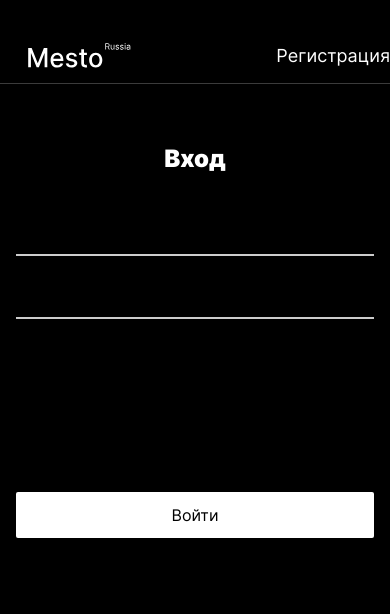
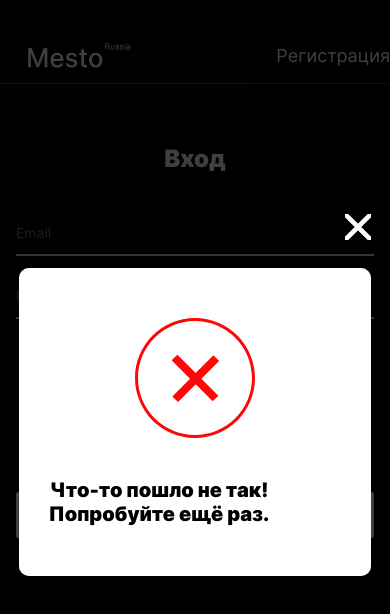
Before and after one commit to MashaRakitskaya/react-mesto-auth, a React (Create React App) app: page /signin in a window 390 px wide. Shown: the top 614 px of the page. Built offline with nearby package versions, Linux system fonts and the light colour scheme; no server answers.

Commit message:
infoTooltip

```diff
--- /dev/null
+++ b/src/blocks/popup/__content/_type/popup__content_type_info-tool-tip.css
@@ -0,0 +1,14 @@
+.popup__content_type_info-tool-tip{
+    padding-left: 36px;
+    padding-right: 36px;
+    padding-top: 60px;
+    padding-bottom: 60px;
+}
+@media screen and (max-width: 730px) {
+    .popup__content_type_info-tool-tip {
+        padding-left: 18px;
+        padding-right: 18px;
+        padding-top: 50px;
+        padding-bottom: 50px;
+    }
+}
--- /dev/null
+++ b/src/blocks/popup/__title/_type/popup__title_type_info-tool-tip.css
@@ -0,0 +1,14 @@
+.popup__title_type_info-tool-tip {
+    margin-top: 32px;
+    margin-bottom: 0px;
+    width: 358px;
+    text-align: center;
+}
+@media screen and (max-width: 730px) {
+    .popup__title_type_info-tool-tip {
+        font-size: 20px;
+        line-height: 24px;
+        width: 244px;
+        margin-top: 40px;
+    }
+}
--- /dev/null
+++ b/src/blocks/popup/__union/popup__union.css
@@ -0,0 +1,7 @@
+.popup__union {
+    width: 120px;
+    height: 120px;
+    /* margin-bottom: 32px; */
+    display: block;
+    margin: auto;
+}
--- /dev/null
+++ b/src/blocks/popup/_type/popup_type_info-tool-tip.css
@@ -0,0 +1,19 @@
+/* .popup_type_info-tool-tip {
+    visibility: visible;
+    opacity: 1;
+} */
+
+.popup_type_info-tool-tip {
+    position: fixed;
+    justify-content: center;
+    align-items: center;
+    background-color: rgba(0, 0, 0, 0.5);
+    top: 0px;
+    left: 0px;
+    bottom: 0px;
+    right: 0px;
+    display: flex;
+    visibility: visible;
+    opacity: 1;
+    transition: visibility 0.6s, opacity 0.5s linear;
+}
--- a/src/components/App.js
+++ b/src/components/App.js
@@ -14,12 +14,16 @@ import Login from "./Login.js";
 import { Route, Switch, Redirect, useHistory } from 'react-router-dom';
 import ProtectedRoute from "./ProtectedRoute.js";
 import * as auth from '../utils/auth.js';
+import InfoTooltip from "./InfoTooltip.js";
+import allowUnion from "../images/allowUnion.svg";
+import denyUnion from "../images/denyUnion.svg";
 
 function App() {
     const [isEditProfilePopupOpen, setIsEditProfilePopupOpen] = useState(false);
     const [isAddPlacePopupOpen, setIsAddPlacePopupOpen] = useState(false);
     const [isEditAvatarPopupOpen, setIsEditAvatarPopupOpen] = useState(false);
     const [isBigPhotoPopupOpen, setIsBigPhotoPopupOpen] = useState(false);
+    const [isInfoTooltipPopupOpen, setInfoTooltipPopupOpen] = useState(false);
     const [selectedCard, setSelectedCard] = useState({});
     const [currentUser, setCurrentUser] = useState({});
     const [cards, setCards] = useState([]);
@@ -33,6 +37,9 @@ function App() {
 
     const [userEmail, setUserEmail] = useState(data.email);
 
+    function handleInfoTooltip() {
+        setInfoTooltipPopupOpen(true)
+    };
 
     function handleEditAvatarClick() {
         setIsEditAvatarPopupOpen(true)
@@ -163,14 +170,15 @@ function App() {
 
     const handleTokenCheck = useCallback(() => {
         const token = localStorage.getItem('token');
+        console.log(localStorage.getItem('token'));
         if (token) {
-            auth.getContent(token)
+            auth.checkToken(token)
             .then((result) => {
             if (result) {
                 setLoggedIn(true)
                 // setData({ email: result.email })
                 setUserEmail(result.data.email)
-                // console.log(result.data.email)
+                console.log(result.data.email)
                 history.push('/main')
             }
             })
@@ -188,6 +196,7 @@ function App() {
         setData(initialData);
         setLoggedIn(false);
         history.push('/signin');
+        // console.log(localStorage.getItem('token'));
     };
     // console.log(localStorage.getItem('token'));
 
@@ -266,6 +275,24 @@ function App() {
                         </>}
                     />
 
+                    <InfoTooltip
+                      title="Вы успешно зарегистрировались!"
+                      src={allowUnion}
+                      alt="allow"
+                      isOpen={isInfoTooltipPopupOpen}
+                      onClose={closeAllPopups}
+                      onOvarlayClose={closeByOverlay}
+                    />
+
+                    <InfoTooltip
+                      title="Что-то пошло не так! Попробуйте ещё раз."
+                      src={denyUnion}
+                      alt="allow"
+                      isOpen={isInfoTooltipPopupOpen}
+                      onClose={closeAllPopups}
+                      onOvarlayClose={closeByOverlay}
+                    />
+
                 </CurrentUserContext.Provider>
             </div>
         </div>
--- a/src/components/InfoTooltip.js
+++ b/src/components/InfoTooltip.js
@@ -0,0 +1,30 @@
+import { useEffect } from 'react';
+const escape = 27;
+
+function InfoTooltip({ title , src, alt,  isOpen, onClose, onOvarlayClose }) {
+    useEffect(
+        () => {
+            if(!isOpen) return;
+            const handleEscClose =(event) => {
+                if((event.keyCode === escape)) {
+                    onClose()
+                }
+            }
+            document.addEventListener('keyup', handleEscClose);
+            return () => {
+                document.removeEventListener('keyup', handleEscClose);
+            }
+        }
+    )
+
+    return (
+        <div className={`popup popup_type_info-tool-tip ${isOpen && 'popup_opened'}`} onClick={onOvarlayClose}>
+                <div className="popup__content popup__content_type_info-tool-tip">
+                    <button className="popup__close popup__close_type_info-tool-tip" type="button" onClick={onClose}></button>
+                    <img  className="popup__union" src={src} alt={alt} />
+                    <h3 className="popup__title popup__title_type_info-tool-tip">{title}</h3>
+                </div>
+        </div>
+    );
+}
+export default InfoTooltip;
--- a/src/components/Login.js
+++ b/src/components/Login.js
@@ -44,6 +44,7 @@ function Login({ onLogin }) {
                         type="email"
                         name="email"
                         onChange={handleChange}
+                        placeholder="Email"
                     />
                     <span id="login-email-input-error" className="login__input-error"></span>
                 </label>
@@ -55,6 +56,7 @@ function Login({ onLogin }) {
                         type="password"
                         name="password"
                         onChange={handleChange}
+                        placeholder="Пароль"
                     />
                     <span id="login-password-input-error" className="login__input-error"></span>
                 </label>
--- a/src/components/Register.js
+++ b/src/components/Register.js
@@ -50,6 +50,7 @@ function Register({onRegister}) {
                         type="email"
                         name="email"
                         onChange={handleChange}
+                        placeholder="Email"
                     />
                     <span id="sign-up-email-input-error" className="sign-up__input-error"></span>
                 </label>
@@ -61,6 +62,7 @@ function Register({onRegister}) {
                         type="password"
                         name="password"
                         onChange={handleChange}
+                        placeholder="Пароль"
                     />
                     <span id="sign-up-password-input-error" className="sign-up__input-error"></span>
                 </label>
--- a/src/index.css
+++ b/src/index.css
@@ -38,22 +38,27 @@
 @import url(./blocks/footer/__copyright/footer__copyright.css);
 
 @import url(./blocks/popup/popup.css);
+@import url(./blocks/popup/_type/popup_type_info-tool-tip.css);
 @import url(./blocks/popup/__content/popup__content.css);
 @import url(./blocks/popup/__content/_type/popup__content_type_add-photo.css);
+@import url(./blocks/popup/__content/_type/popup__content_type_info-tool-tip.css);
 @import url(./blocks/popup/__content-photo/popup__content-photo.css);
 
 @import url(./blocks/popup/__form/popup__form.css);
+@import url(./blocks/popup/__union/popup__union.css);
 @import url(./blocks/popup/__form/_type/popup__form_type_edit-profile.css);
 @import url(./blocks/popup/__form/_type/popup__form_type_add-photo.css);
 @import url(./blocks/popup/__photo/popup__photo.css);
 @import url(./blocks/popup/__title/popup__title.css);
 @import url(./blocks/popup/__title/_type/popup__title_type_place.css);
 @import url(./blocks/popup/__title/_type/popup__title_type_deleteСard.css);
+@import url(./blocks/popup/__title/_type/popup__title_type_info-tool-tip.css);
 @import url(./blocks/popup/__caption/popup__caption.css);
 @import url(./blocks/popup/__close/popup__close.css);
 @import url(./blocks/popup/__close/_type/popup__close_type_close-photo.css);
 @import url(./blocks/popup/__close/_type/popup__close_type_close-big-foto.css);
 @import url(./blocks/popup/__close/_type/popup__close_type_close-avatar.css);
+@import url(./blocks/popup/__close/_type/popup__close_type_info-tool-tip.css);
 @import url(./blocks/popup/__input/popup__input.css);
 @import url(./blocks/popup/__input-label/popup__input-label.css);
 @import url(./blocks/popup/__input/_type/popup__input_type_name.css);
--- a/src/utils/auth.js
+++ b/src/utils/auth.js
@@ -32,7 +32,7 @@ export const authorize = (email, password) => {
     .then(response => checkAnswerCorrectness(response))
 };
 
-export const getContent = (token) => {
+export const checkToken = (token) => {
     return fetch(`${BASE_URL}/users/me`, {
       method: 'GET',
       headers: {
```
Also changed, not shown: src/blocks/popup/__close/_type/popup__close_type_info-tool-tip.css (added, +8 -0 lines), src/images/allowUnion.svg (added), src/images/denyUnion.svg (added).
